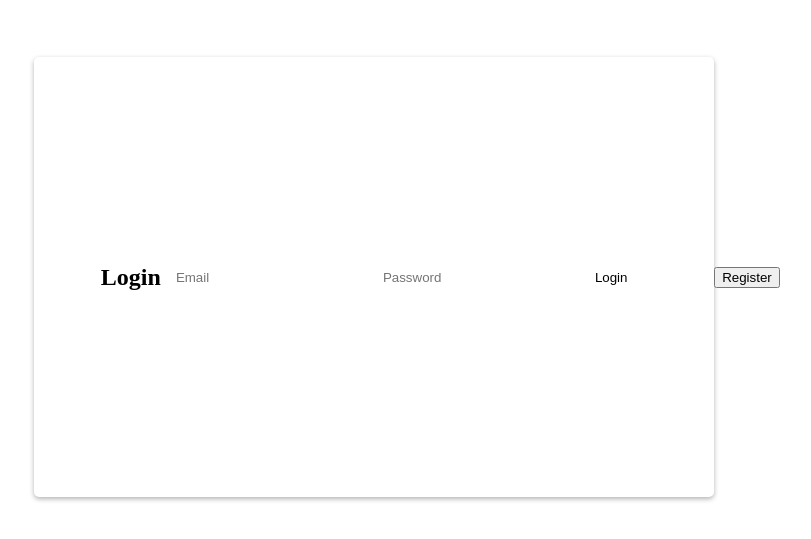
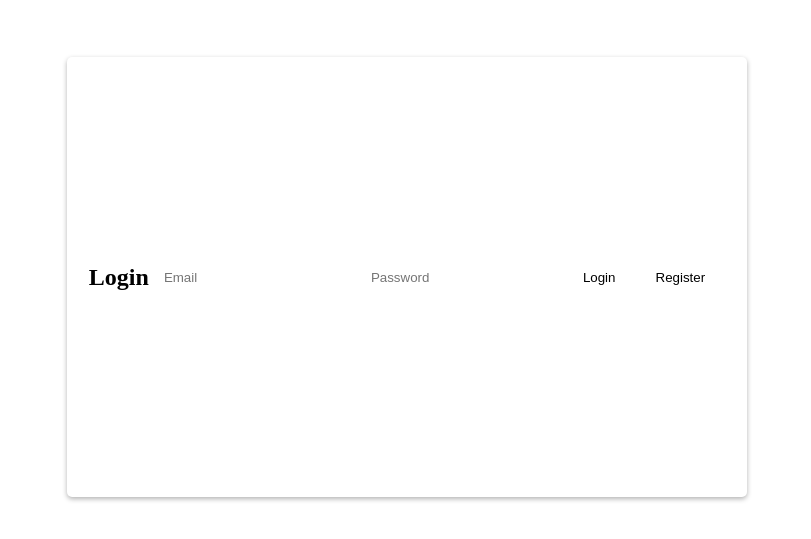
Before and after one commit to dfunani/tree-node, a Next.js app: page / in a window 1280 px wide. Shown: the part 131-670 px from the top of the page, without its empty margins (241-1052 px from the left). Built offline with nearby package versions, Linux system fonts and the light colour scheme; no server answers.

Commit message:
Phase 5 Done - Must now Prettier and refactor code

```diff
--- a/src/app/auth/login.tsx
+++ b/src/app/auth/login.tsx
@@ -21,11 +21,11 @@
                     <input className={styles.input} aria-label="Username" type="email" placeholder="Email" />
                     <input className={styles.input} aria-label="Password" type="password" placeholder="Password" />
                     <button className={styles.button} onClick={() => {
-          signIn("credentials");
-        }} type="button">Login</button>
+                        signIn("credentials");
+                    }} type="button">Login</button>
+                    <button className={styles.button}  onClick={() => router.push("/auth")}>Register</button>
                 </form>
             </div>
-            <button onClick={() => router.push("/auth")}>Register</button>
         </div>
     );
 }
```
